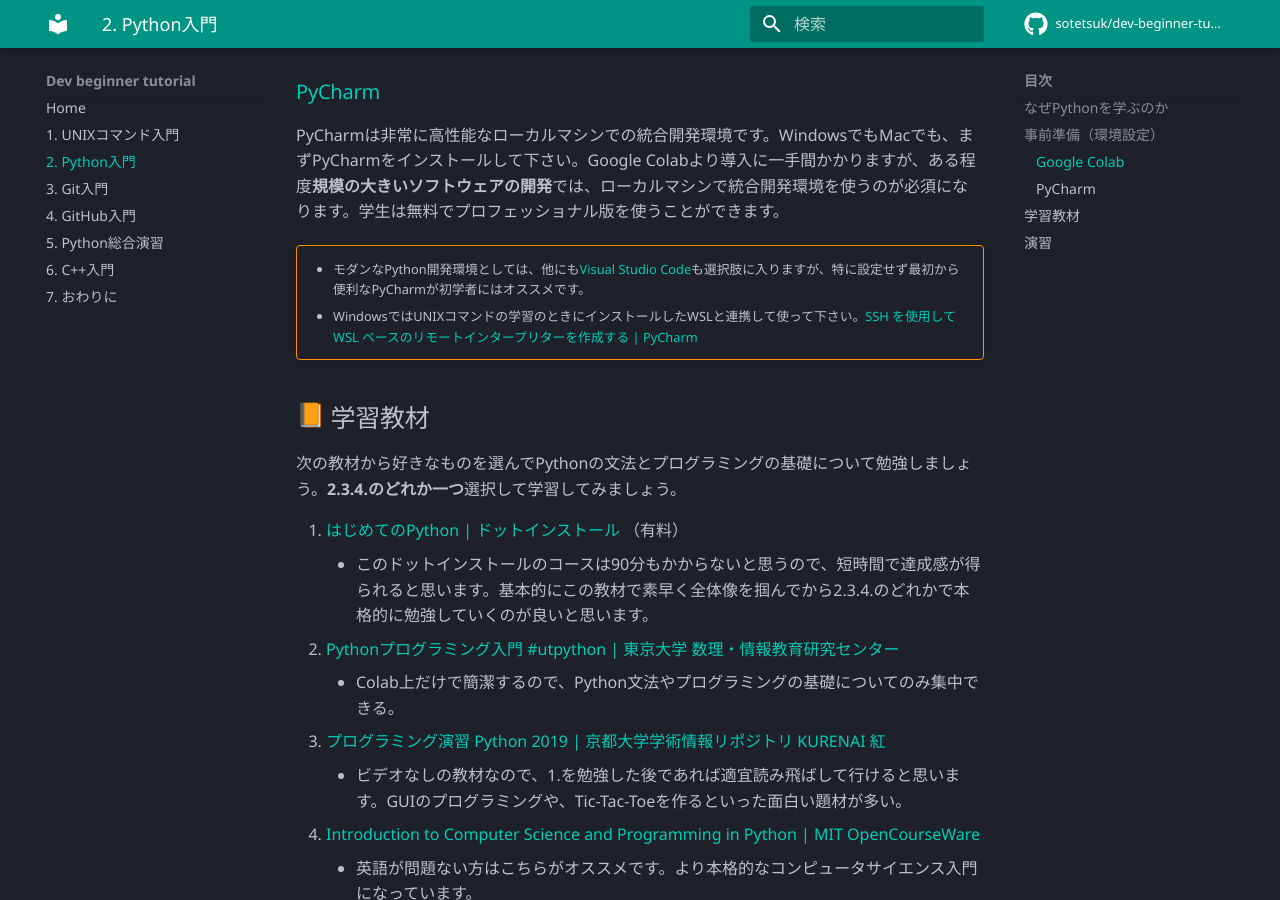
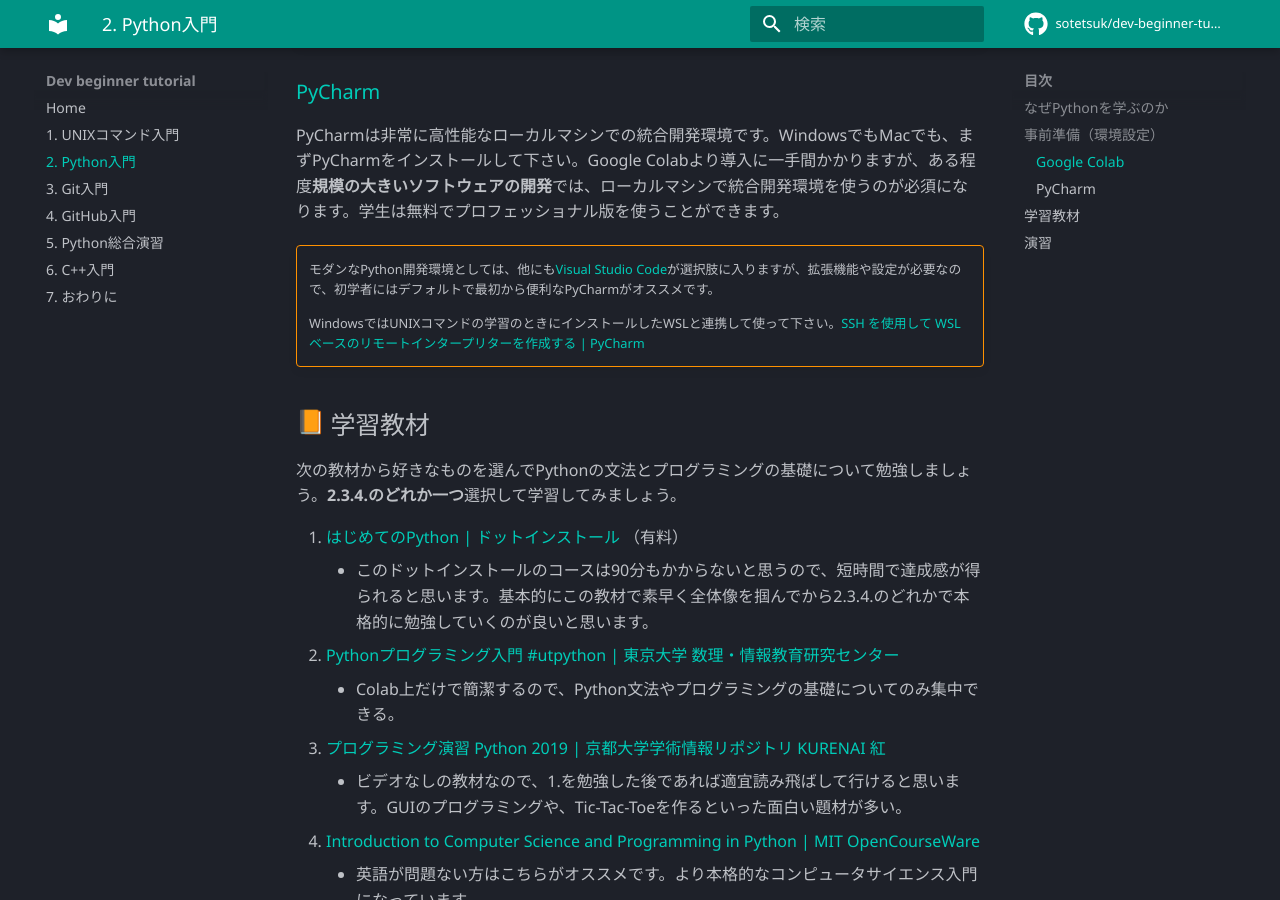
Before and after one commit to sotetsuk/dev-beginner-tutorial, an MkDocs documentation site: the page built from docs/python.md, in a window 1280 px wide and 900 px high, scrolled down 2054 px. Built offline with MkDocs 1.6.1 and Material for MkDocs 9.7.7, drawn with Linux system fonts in a browser that asks for light colours; emoji names are drawn with the system emoji font; comment, search, counter and statistics services are not loaded.

Commit message:
fix: misc in py

```diff
--- a/docs/python.md
+++ b/docs/python.md
@@ -36,8 +36,9 @@
 PyCharmは非常に高性能なローカルマシンでの統合開発環境です。WindowsでもMacでも、まずPyCharmをインストールして下さい。Google Colabより導入に一手間かかりますが、ある程度**規模の大きいソフトウェアの開発**では、ローカルマシンで統合開発環境を使うのが必須になります。学生は無料でプロフェッショナル版を使うことができます。
 
 !!! warning ""
-    - モダンなPython開発環境としては、他にも[Visual Studio Code](https://code.visualstudio.com/)も選択肢に入りますが、特に設定せず最初から便利なPyCharmが初学者にはオススメです。
-    - WindowsではUNIXコマンドの学習のときにインストールしたWSLと連携して使って下さい。[SSH を使用して WSL ベースのリモートインタープリターを作成する | PyCharm](https://pleiades.io/help/pycharm/using-wsl-as-a-remote-interpreter-1.html)
+    モダンなPython開発環境としては、他にも[Visual Studio Code](https://code.visualstudio.com/)が選択肢に入りますが、拡張機能や設定が必要なので、初学者にはデフォルトで最初から便利なPyCharmがオススメです。
+
+    WindowsではUNIXコマンドの学習のときにインストールしたWSLと連携して使って下さい。[SSH を使用して WSL ベースのリモートインタープリターを作成する | PyCharm](https://pleiades.io/help/pycharm/using-wsl-as-a-remote-interpreter-1.html)
 
 ## :orange_book: 学習教材
 
```
